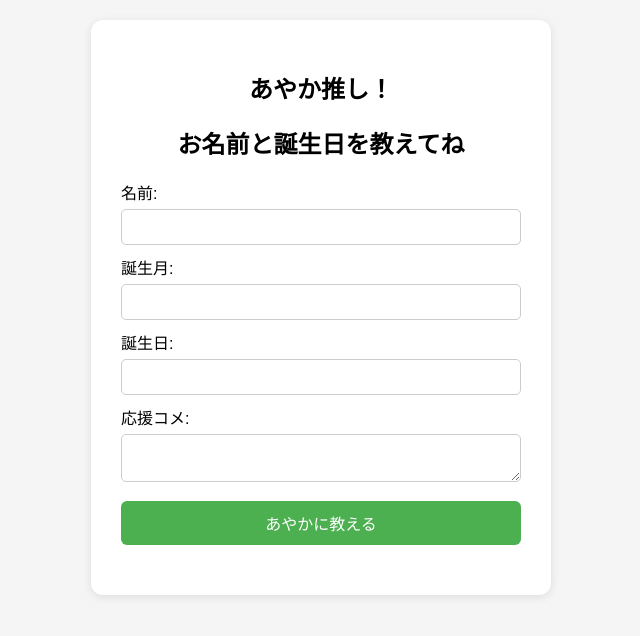
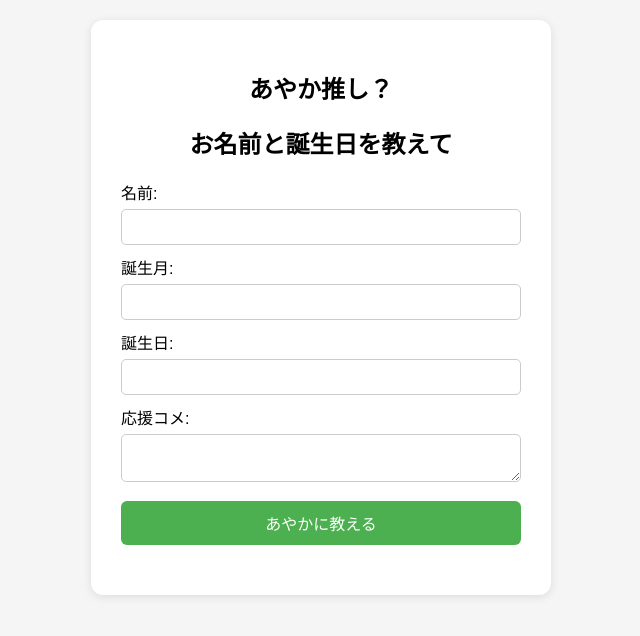
Before and after one commit to motoanago/ayaka, a plain HTML site: page index.html in a window 1280 px wide. Shown: the whole page, without its empty margins (319-959 px from the left). Drawn offline with Linux system fonts and the light colour scheme.

Commit message:
index.html

```diff
--- a/index.html
+++ b/index.html
@@ -70,8 +70,8 @@ button:disabled {
 </head>
 <body>
 <div class="container">
-  <h2>あやか推し！</h2>
-  <h2>お名前と誕生日を教えてね</h2>
+  <h2>あやか推し？</h2>
+  <h2>お名前と誕生日を教えて</h2>
 
   <form id="birthdayForm">
     <label>名前: <input type="text" name="name" required></label>
@@ -86,7 +86,7 @@ button:disabled {
 
 <script>
 // デプロイ済み Web Apps URL
-const GAS_URL = "https://script.google.com/macros/s/AKfycbzHLOXQjFdnwqoImcX1t7mrEwJpwXRRU-ocSj1UgNHCXHfE2THx4Oq3YnajdeA60ecm/exec";
+const GAS_URL = "https://script.google.com/macros/s/AKfycbwtRfUfIyCrH2kPIe3USBWTFclI7XKE58suhsjas4JY__msSCLkBEXJ7l5CRmcjrE5h/exec";
 
 const form = document.getElementById('birthdayForm');
 const result = document.getElementById('result');
```
